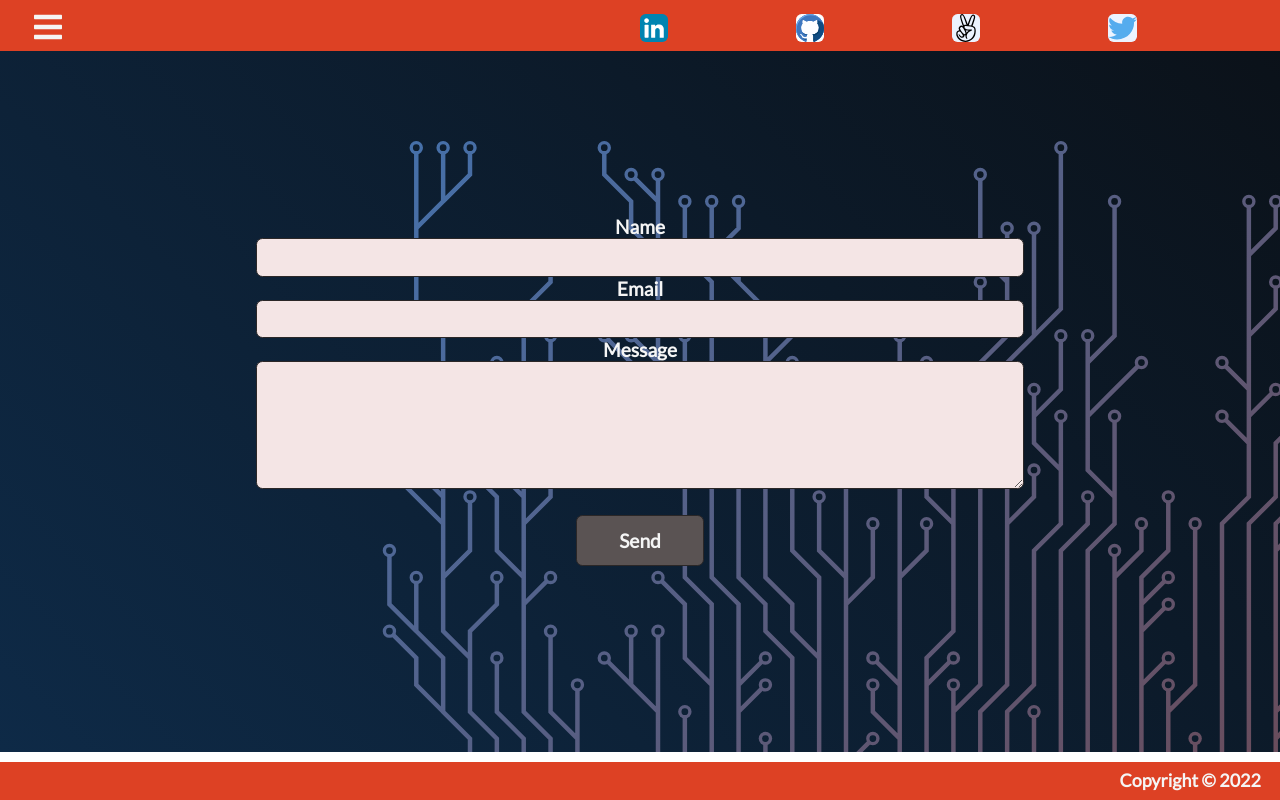
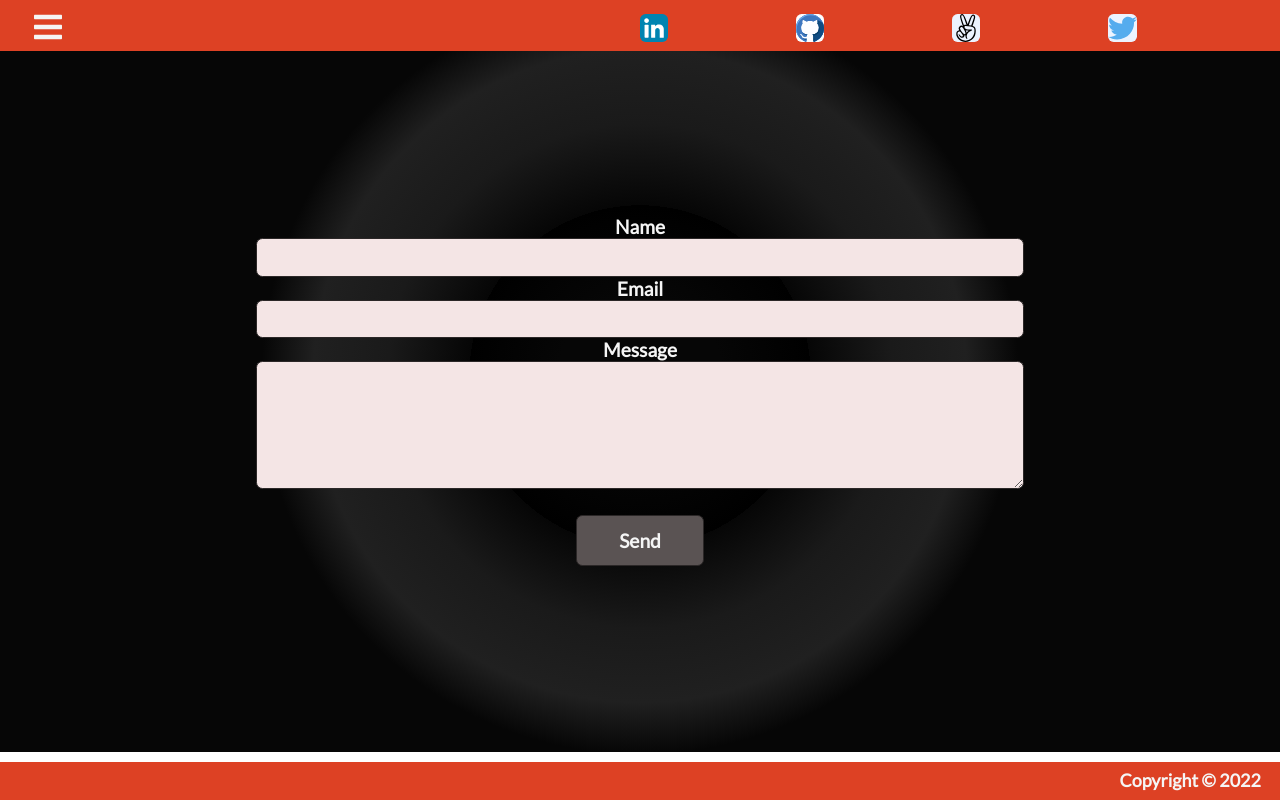
Before and after one commit to sjdev2212/portfoliosjdev, a React (Create React App) app: page /contact in a window 1280 px wide. Built offline with nearby package versions, Linux system fonts and the light colour scheme.

Commit message:
change bcgr

```diff
--- a/src/Contact.css
+++ b/src/Contact.css
@@ -3,7 +3,8 @@ display: flex;
 flex-direction: column;
 justify-content: center;
 align-items: center;
-background-image: url('./images/circuit.svg');
+background: rgb(255,250,250);
+background: radial-gradient(circle, rgba(255,250,250,1) 0%, rgba(6,6,6,1) 0%, rgba(6,6,6,1) 11%, rgba(0,0,0,1) 23%, rgba(6,6,6,1) 23%, rgba(26,26,26,1) 34%, rgba(32,32,32,1) 44%, rgba(6,6,6,1) 51%, rgba(6,6,6,1) 61%, rgba(6,6,6,1) 76%, rgba(6,6,6,1) 83%, rgba(6,6,6,1) 100%, rgba(64,63,63,1) 100%);
 background-repeat: no-repeat;
 background-size: cover;
 height: 94vh;
```
